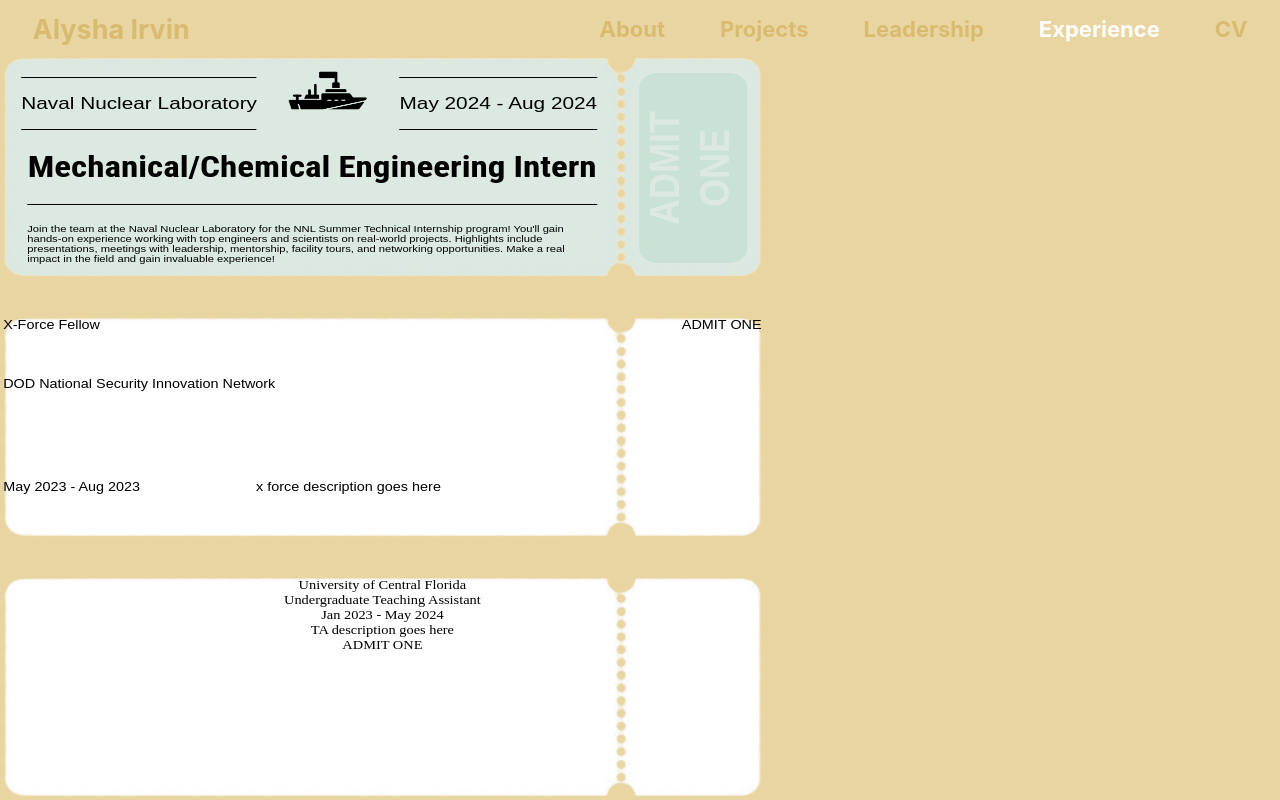
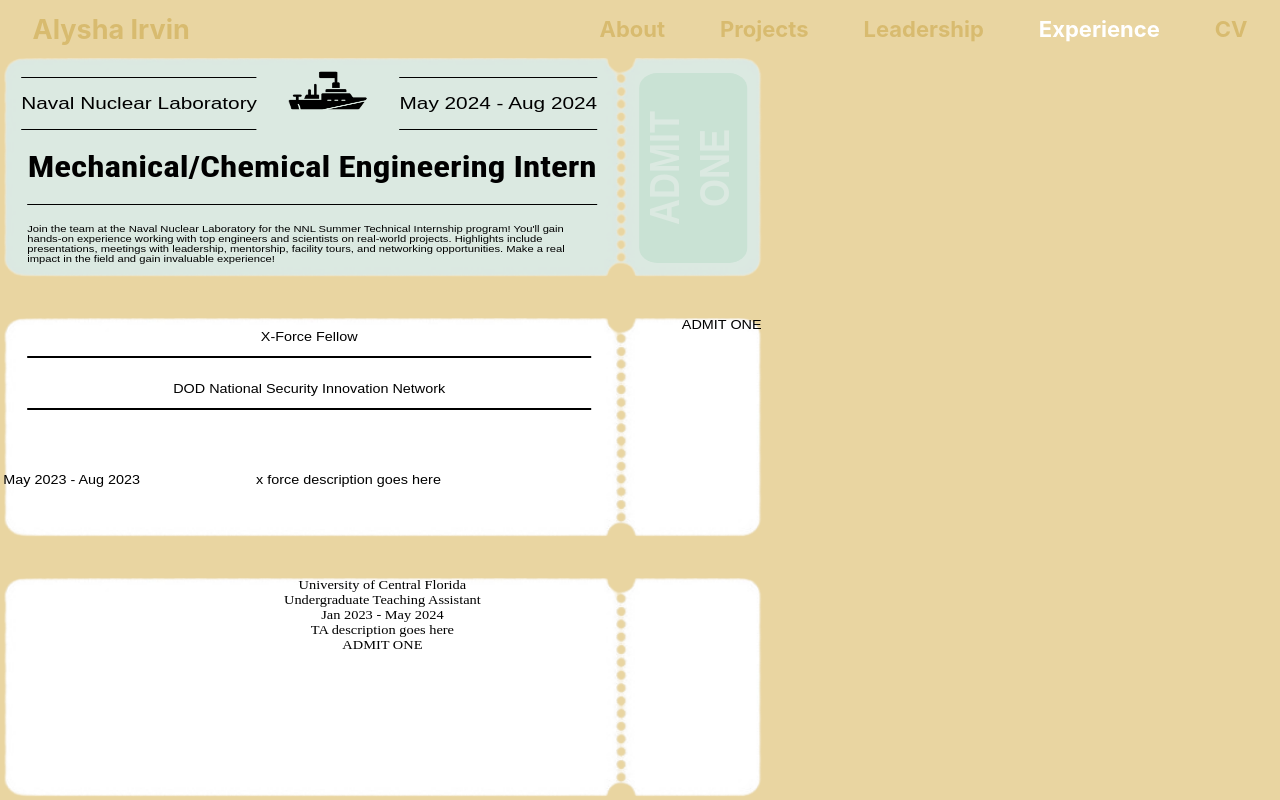
Before and after one commit to alyirvin/alyirvin.github.io, a React (Create React App) app: page /experience in a window 1280 px wide. Shown: the top 800 px of the page. Built offline with nearby package versions, Linux system fonts and the light colour scheme.

Commit message:
title and company styling for dod ticket

```diff
--- a/src/styles.css
+++ b/src/styles.css
@@ -1407,17 +1407,32 @@
 
 #dod .exp-company {
   grid-area: company;
-  justify-self: start;
+  display: flex;
+  align-items: center;
+  justify-content: center;
+  width: 470px;
+  position: absolute;
+  left: 20px;
+  height: 40px;
+  border-bottom: solid 2px black;
 }
 
 #dod .exp-icon {
   grid-area: icon;
   justify-self: center;
+  background: url('./expImgs/cryogenic.png');
 }
 
 #dod .exp-title {
   grid-area: title;
-  justify-self: start;
+  border-bottom: solid 2px black;
+  height: 40px;
+  display: flex;
+  justify-content: center;
+  width: 470px;
+  position: absolute;
+  left: 20px;
+  align-items: center;
 }
 
 #dod .exp-years {
```
Also changed, not shown: src/expImgs/cryogenic.png (added).
